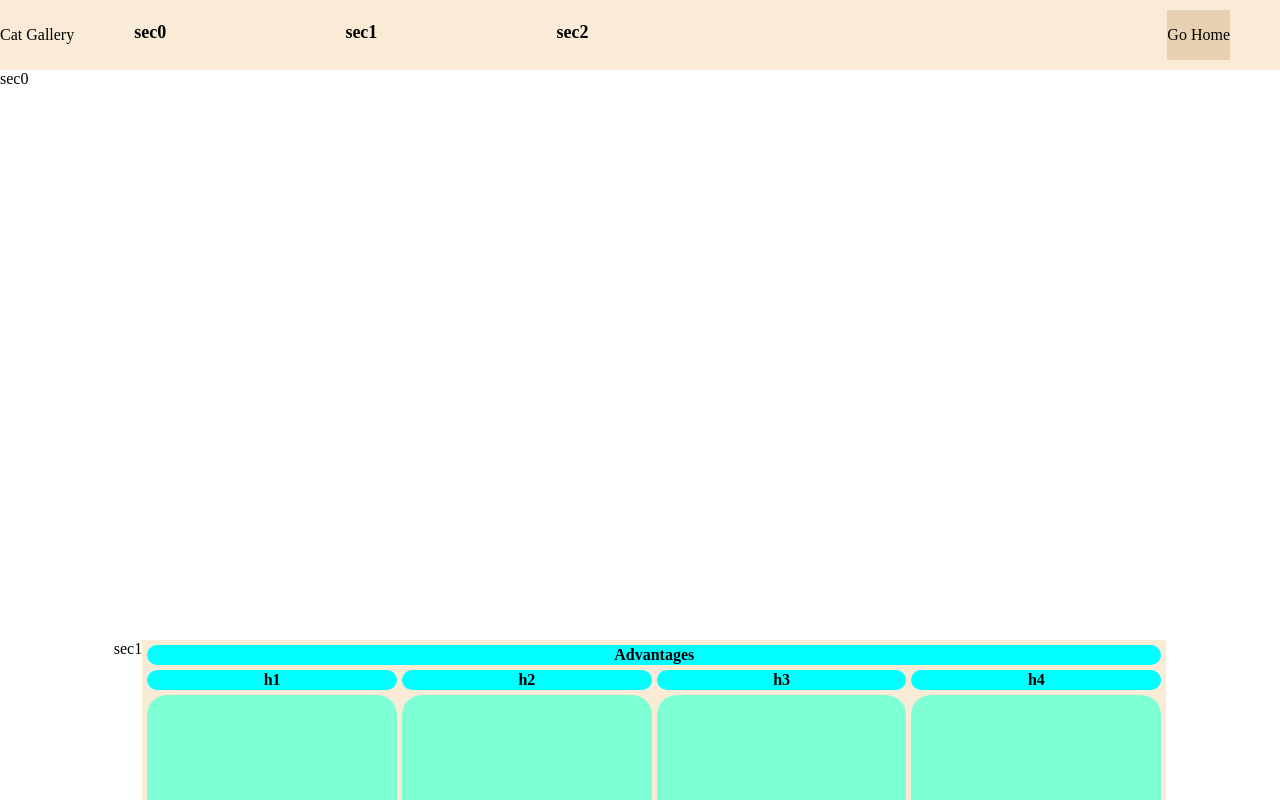
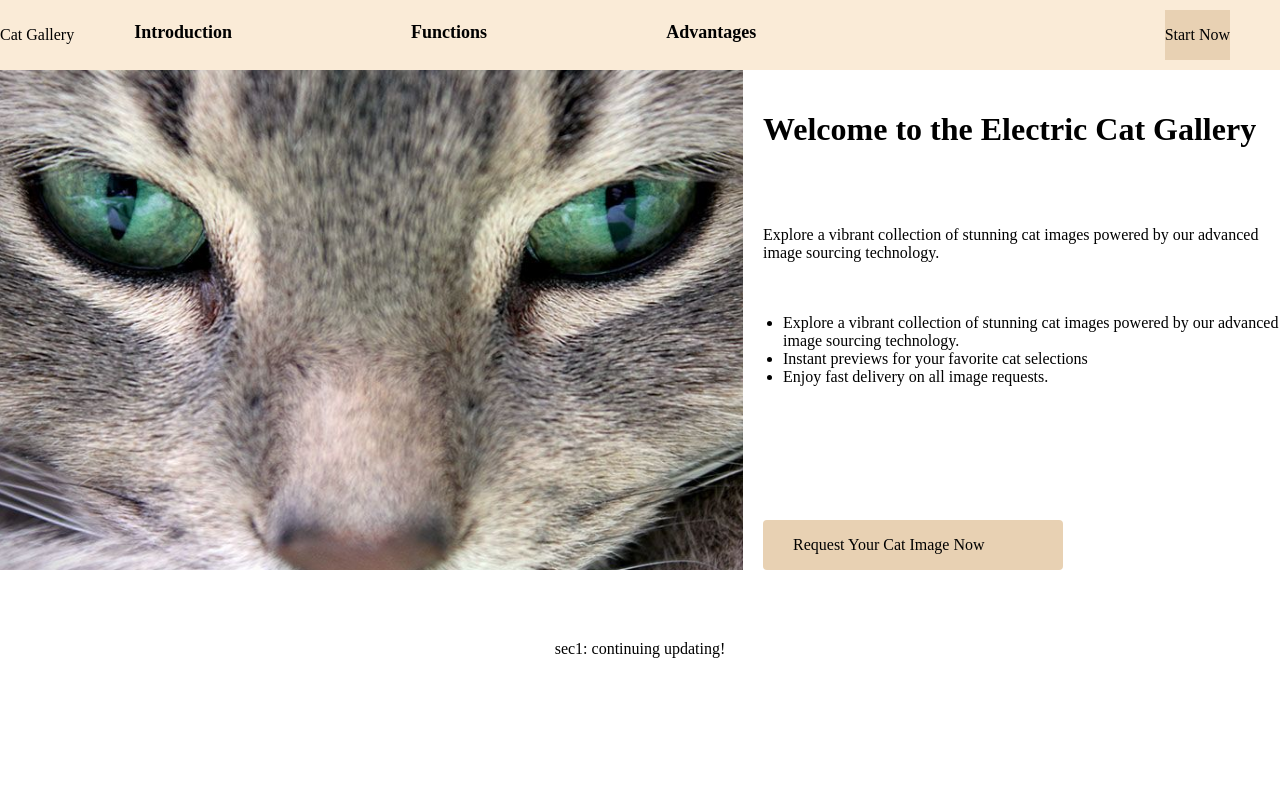
Before and after one commit to Ayohinliveaid/Vue3Project, a Vue app: page /login in a window 1280 px wide. Shown: the top 800 px of the page. Built offline with nearby package versions, Linux system fonts and the light colour scheme.

Commit message:
intro page

```diff
--- a/src/views/Login.vue
+++ b/src/views/Login.vue
@@ -1,46 +1,91 @@
-<template lang="">
+<template>
     <header class=header>
         <!-- <img src=""  alt="LOGO"/> -->
-          Cat Gallery
-            <ul>
-                <li><a href="#sec0">sec0</a></li>
-                <li><a href="#sec1">sec1</a></li>
-                <li><a href="#sec2">sec2</a></li>
-            </ul>
-        <router-link to="/" class="routerLink">Go Home</router-link>
+        Cat Gallery
+        <ul>
+            <li><a href="#sec0">Introduction</a></li>
+            <li><a href="#sec1">Functions</a></li>
+            <li><a href="#sec2">Advantages</a></li>
+        </ul>
+        <router-link to="/" class="routerLink">Start Now</router-link>
     </header>
     <div></div>
-    <div id="sec0" class="sec0">sec0</div>
-    <div id="sec1" class="sec1">sec1
-        <table class="table" cellspacing="5">
+    <div id="sec0" class="sec0">
+        <img src="/public/CatFace.png" alt="CatFace" />
+        <div class="sec0div">
+            <h1>Welcome to the Electric Cat Gallery</h1>
+            <p>Explore a vibrant collection of stunning cat images powered by our advanced image sourcing technology.
+            </p>
+            <ul>
+                <li>Explore a vibrant collection of stunning cat images powered by our advanced image sourcing
+                    technology.</li>
+                <li>Instant previews for your favorite cat selections</li>
+                <li>Enjoy fast delivery on all image requests.</li>
+            </ul>
+            <router-link to="/" class="routerLink">Request Your Cat Image Now</router-link>
+        </div>
+    </div>
+    <div id="sec1" class="sec1">sec1: continuing updating!
+        <!-- <table class="table" cellspacing="5">
             <thead>
                 <tr>
-                    <th colspan=4><div>Advantages</div></th>
+                    <th colspan=4>
+                        <div>Advantages</div>
+                    </th>
                 </tr>
                 <tr>
-                    <th><div>h1</div></th>
-                    <th><div>h2</div></th>
-                    <th><div>h3</div></th>
-                    <th><div>h4</div></th>
+                    <th>
+                        <div>h1</div>
+                    </th>
+                    <th>
+                        <div>h2</div>
+                    </th>
+                    <th>
+                        <div>h3</div>
+                    </th>
+                    <th>
+                        <div>h4</div>
+                    </th>
                 </tr>
             </thead>
             <tbody>
                 <tr>
-                    <td><div>d1</div></td>
-                    <td><div>d2</div></td>
-                    <td><div>d3</div></td>
-                    <td><div>d4</div></td>
+                    <td>
+                        <div>d1</div>
+                    </td>
+                    <td>
+                        <div>d2</div>
+                    </td>
+                    <td>
+                        <div>d3</div>
+                    </td>
+                    <td>
+                        <div>d4</div>
+                    </td>
                 </tr>
             </tbody>
-        </table>
+        </table> -->
 
     </div>
-    <div id="sec2" class="sec2">sec2</div>
+    <div id="sec2" class="sec2">
+        sec2: continuing updating!
+        <!-- <div class="scroll-container">
+            <button id="scroll-left" class="scroll-btn">Left</button>
+            <div class="scroll-section0">
+                <div class="scroll-item">Item 1</div>
+                <div class="scroll-item">Item 2</div>
+                <div class="scroll-item">Item 3</div>
+                <div class="scroll-item">Item 4</div>
+            </div>
+            <button id="scroll-right" class="scroll-btn">Right</button>
+        </div> -->
+    </div>
 </template>
 
 <script>
 export default {
-    name: "Login"
+    name: "Login",
+
 
 
 }
@@ -52,7 +97,7 @@ export default {
     display: flex;
     align-items: center;
     position: fixed;
-    width:100vw;
+    width: 100vw;
 
 }
 
@@ -97,42 +142,120 @@ export default {
     color: black;
     /* positon:absolute; */
     margin-left: auto;
-    margin-right:50px;
+    margin-right: 50px;
+
 
 }
-.routerLink:hover{
+
+.routerLink:hover {
     background-color: rgb(213, 173, 120);
 }
 
-.sec0{
-    height:500px;
+.sec0 {
+    height: 500px;
     padding-top: 70px;
+    display: flex;
+}
+
+.sec0 img {
+    flex: 1;
+}
+
+.sec0div {
+    flex: 1;
+    height: 500px;
+    display: flex;
+    /* Add this to make it a flex container */
+    flex-direction: column;
+    /* Arrange children in a column */
+    /* justify-content: space-between;  */
+}
+
+h1 {
+    padding: 20px;
+}
+
+p {
+    padding: 20px;
+}
+
+.sec0 .routerLink {
+    height: 50px;
+    width: 240px;
+    background-color: rgb(232, 209, 179);
+    border: none;
+    border-radius: 4px;
+    padding-left: 30px;
+    padding-right: 30px;
+    margin-left: 20px;
+    margin-top: auto;
+
 
 }
-.sec1{
-    height:500px;
+
+
+
+.sec1 {
+    height: 500px;
     padding-top: 70px;
     display: flex;
     justify-content: center;
 
 }
-.sec2{
-    height:500px;
+
+.sec2 {
+    height: 500px;
     padding-top: 70px;
 
 }
 
-.table{
+.table {
     width: 80vw;
     background-color: antiquewhite;
 }
-.table th{
+
+.table th {
     background-color: aqua;
     border-radius: 20px;
-    width:20vw;
+    width: 20vw;
 }
-.table td{
+
+.table td {
     background-color: aquamarine;
     border-radius: 20px;
 }
+
+
+
+.scroll-container {
+    display: flex;
+    align-items: center;
+}
+
+.scroll-section0 {
+    display: flex;
+    overflow-x: auto;
+    white-space: nowrap;
+    scroll-behavior: smooth;
+    /* Smooth scrolling effect */
+    width: 300px;
+    /* Width of the scrollable area */
+    margin: 0 10px;
+    /* Space between the buttons */
+}
+
+.scroll-item {
+    min-width: 100px;
+    margin-right: 10px;
+    background-color: lightblue;
+    text-align: center;
+    padding: 20px;
+}
+
+.scroll-btn {
+    background-color: lightgray;
+    border: none;
+    padding: 10px;
+    cursor: pointer;
+}
 </style>
```
Also changed, not shown: src/views/Home.vue (+25 -24 lines), public/CatFace.png (added).
